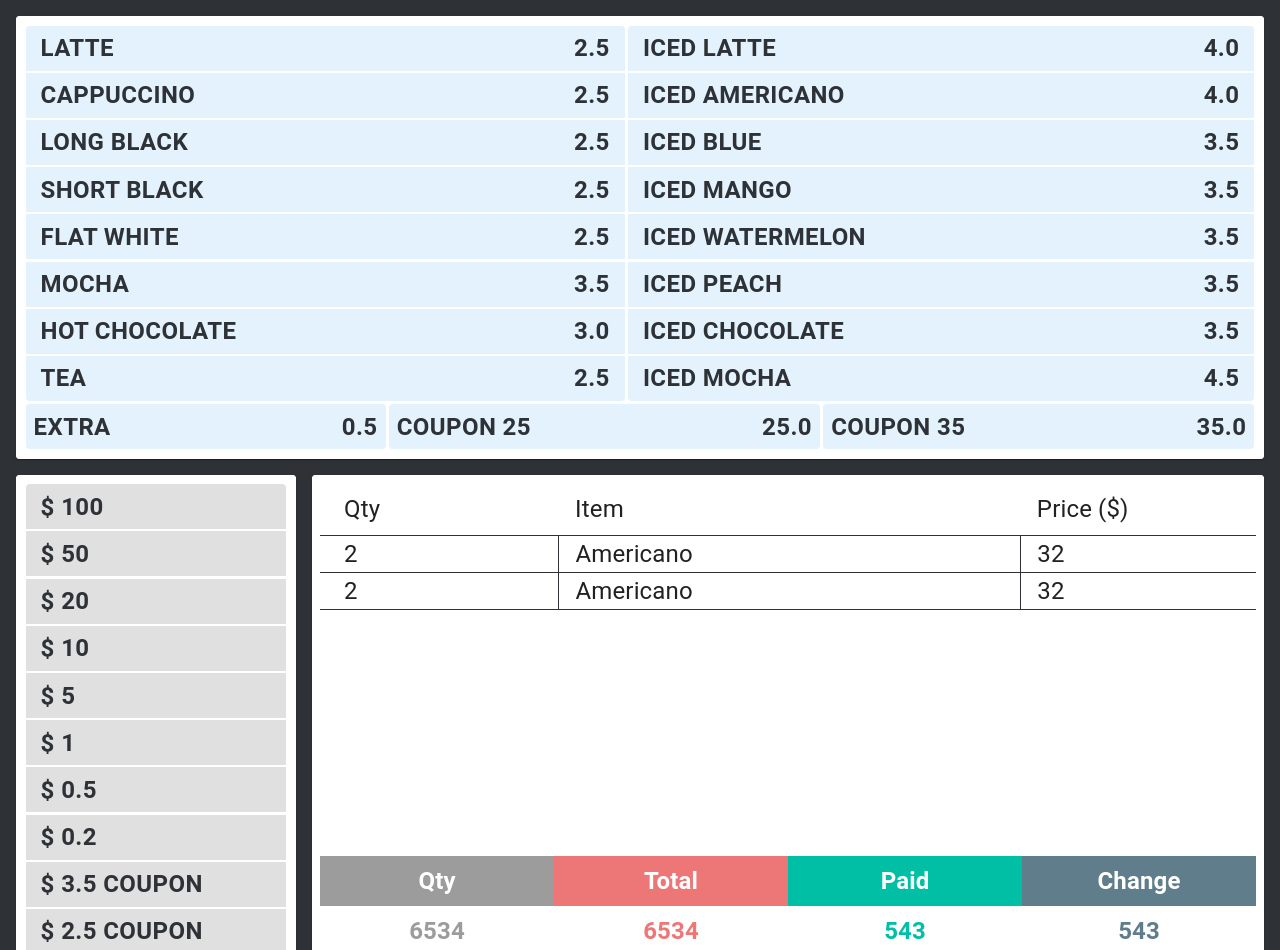
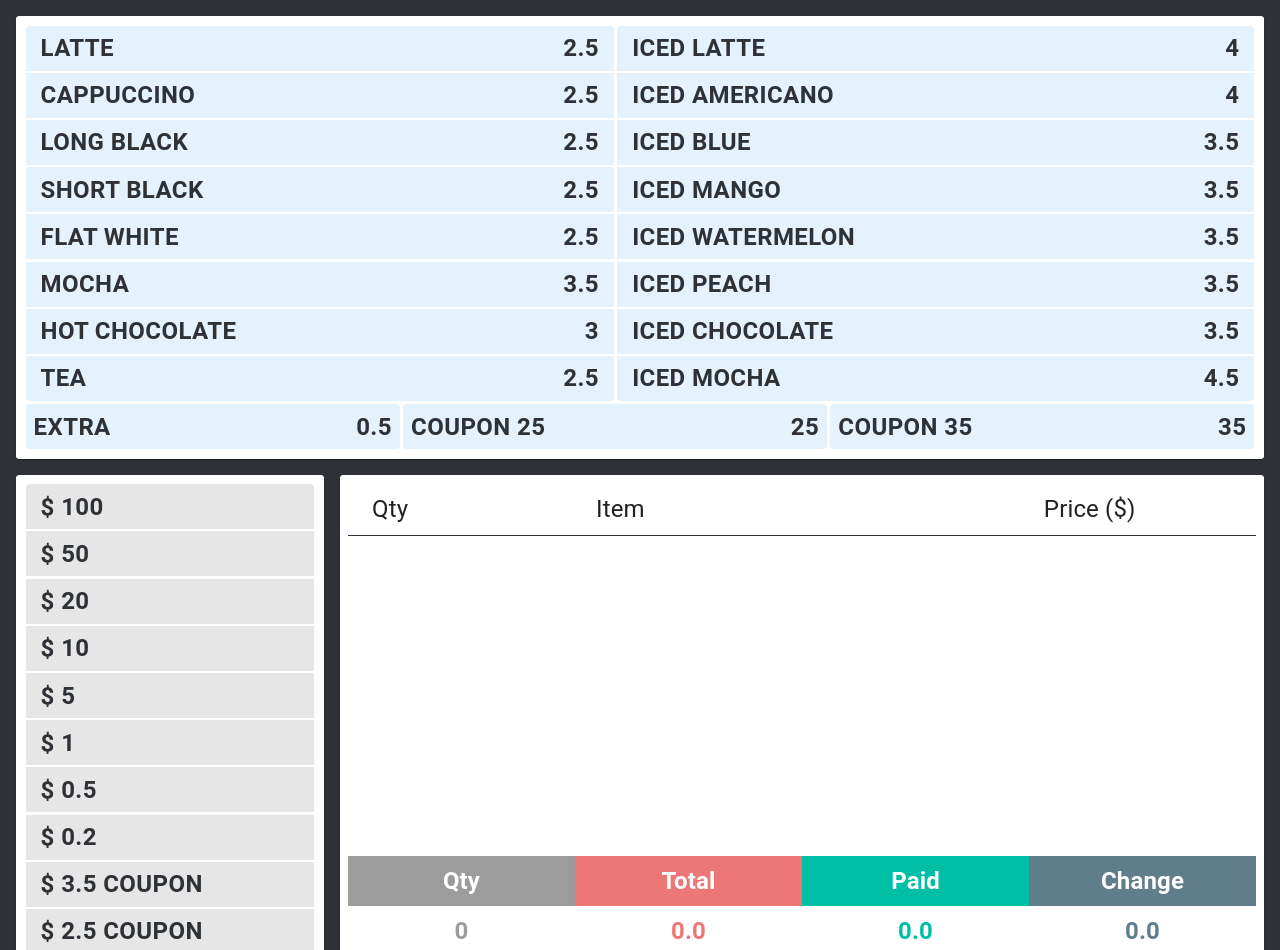
Before and after one commit to jayjwseo/cafe-pos, a React (Create React App) app: page / in a window 1280 px wide. Shown: the top 950 px of the page. Built offline with nearby package versions, Linux system fonts and the light colour scheme.

Commit message:
update calculation logic

```diff
--- a/public/index.html
+++ b/public/index.html
@@ -9,7 +9,6 @@
       name="description"
       content="Web site created using create-react-app"
     />
-    <link rel="apple-touch-icon" href="%PUBLIC_URL%/logo192.png" />
     <link rel="manifest" href="%PUBLIC_URL%/manifest.json" />
     <title>Cafe POS</title>
   </head>
--- a/src/App.js
+++ b/src/App.js
@@ -11,121 +11,145 @@ const menuItems = [
     type: "hot",
     name: "Latte",
     value: "latte",
-    price: "2.5",
+    price: 2.5,
+    qty: 1,
   },
   {
     id: "hd2",
     type: "hot",
     name: "Cappuccino",
     value: "cappuccino",
-    price: "2.5",
+    price: 2.5,
+    qty: 1,
   },
   {
     id: "hd3",
     type: "hot",
     name: "Long Black",
     value: "longBlack",
-    price: "2.5",
+    price: 2.5,
+    qty: 1,
   },
   {
     id: "hd4",
     type: "hot",
     name: "Short Black",
     value: "shortBlack",
-    price: "2.5",
+    price: 2.5,
+    qty: 1,
   },
   {
     id: "hd5",
     type: "hot",
     name: "Flat White",
     value: "flatWhite",
-    price: "2.5",
+    price: 2.5,
+    qty: 1,
   },
-  { id: "hd6", type: "hot", name: "Mocha", value: "mocha", price: "3.5" },
+  {
+    id: "hd6",
+    type: "hot",
+    name: "Mocha",
+    value: "mocha",
+    price: 3.5,
+    qty: 1,
+  },
   {
     id: "hd7",
     type: "hot",
     name: "Hot Chocolate",
     value: "hotChocolate",
-    price: "3.0",
+    price: 3.0,
+    qty: 1,
   },
-  { id: "hd8", type: "hot", name: "Tea", value: "tea", price: "2.5" },
+  { id: "hd8", type: "hot", name: "Tea", value: "tea", price: "2.5", qty: 1 },
   {
     id: "cd1",
     type: "cold",
     name: "Iced Latte",
     value: "icedLatte",
-    price: "4.0",
+    price: 4.0,
+    qty: 1,
   },
   {
     id: "cd2",
     type: "cold",
     name: "Iced Americano",
     value: "icedAmericano",
-    price: "4.0",
+    price: 4.0,
+    qty: 1,
   },
   {
     id: "cd3",
     type: "cold",
     name: "Iced Blue",
     value: "icedBlue",
-    price: "3.5",
+    price: 3.5,
+    qty: 1,
   },
   {
     id: "cd4",
     type: "cold",
     name: "Iced Mango",
     value: "icedMango",
-    price: "3.5",
+    price: 3.5,
+    qty: 1,
   },
   {
     id: "cd5",
     type: "cold",
     name: "Iced Watermelon",
     value: "icedWatermelon",
-    price: "3.5",
+    price: 3.5,
+    qty: 1,
   },
   {
     id: "cd6",
     type: "cold",
     name: "Iced Peach",
     value: "icedPeach",
-    price: "3.5",
+    price: 3.5,
+    qty: 1,
   },
   {
     id: "cd7",
     type: "cold",
     name: "Iced Chocolate",
     value: "icedChocolate",
-    price: "3.5",
+    price: 3.5,
+    qty: 1,
   },
   {
     id: "cd8",
     type: "cold",
     name: "Iced Mocha",
     value: "icedMocha",
-    price: "4.5",
+    price: 4.5,
+    qty: 1,
   },
   {
     id: "other1",
     type: "other",
     name: "Extra",
     value: "icedMocha",
-    price: "0.5",
+    price: 0.5,
+    qty: 1,
   },
   {
     id: "other2",
     type: "other",
     name: "Coupon 25",
     value: "cp25",
-    price: "25.0",
+    price: 25.0,
+    qty: 1,
   },
   {
     id: "other3",
     type: "other",
     name: "Coupon 35",
     value: "cp35",
-    price: "35.0",
+    price: 35.0,
+    qty: 1,
   },
 ];
 
@@ -158,7 +182,7 @@ const productRow = (product) => {
           borderRight: "1px solid #2e3237",
         }}
       >
-        2
+        {product.qty}
       </__ItemText>
       <__ItemText
         style={{
@@ -168,7 +192,7 @@ const productRow = (product) => {
           borderRight: "1px solid #2e3237",
         }}
       >
-        Americano
+        {product.name}
       </__ItemText>
       <__ItemText
         style={{
@@ -177,32 +201,73 @@ const productRow = (product) => {
           borderBottom: "1px solid #2e3237",
         }}
       >
-        32
+        {product.price}
       </__ItemText>
     </div>
   );
 };
 
+const sumProp = (arr, key) => arr.reduce((a, b) => a + (b[key] || 0), 0);
+
 function App() {
   const [order, setOrder] = useState([]);
-  const [paid, setPaid] = useState(0);
+  const [paid, setPaid] = useState([]);
 
   const menuClickHandler = (e) => {
-    if (!e) {
+    if (!e?.target) {
       return;
     }
+
+    const value = e.target.value;
+    const menuItem = [menuItems.find((item) => item.value === value)];
+
+    const result = Object.values(
+      [...order, ...menuItem].reduce((acc, { id, type, name, price, qty }) => {
+        acc[id] = {
+          id,
+          type,
+          name,
+          value,
+          price: (acc[id] ? acc[id].price : 0) + price,
+          qty: (acc[id] ? acc[id].qty : 0) + qty,
+        };
+        return acc;
+      }, {})
+    );
+
+    setOrder(result);
   };
+
+  const cashClickHandler = (e) => {
+    if (!e?.target) {
+      return;
+    }
+
+    const amount = e.target.value;
+    const cashType = cashTypes.find(
+      (type) => type.amount === parseFloat(amount)
+    );
+
+    setPaid([...paid, cashType]);
+  };
+
+  const totalQty = sumProp(order, "qty");
+
+  const totalPrice = sumProp(order, "price").toFixed(1);
+
+  const totalPaid = sumProp(paid, "amount").toFixed(1);
+
+  const totalChange = Math.max(0, totalPaid - totalPrice).toFixed(1);
 
   const menuButton = (menu) => {
     return (
-      <__ButtonWrapper>
+      <__ButtonWrapper key={menu.id}>
         <__MenuButton
           type="button"
           value={menu.value}
-          key={menu.id}
           onClick={menuClickHandler}
         >
-          <div>
+          <div style={{ pointerEvents: "none" }}>
             <span>{menu.name}</span>
             <span>{menu.price}</span>
           </div>
@@ -213,14 +278,14 @@ function App() {
 
   const cashButton = (cashType) => {
     return (
-      <__ButtonWrapper>
+      <__ButtonWrapper key={cashType.label}>
         <__MenuButton
           type="button"
           value={cashType.amount}
-          key={cashType.label}
-          $bColor="#E0E0E0"
+          $bColor="#e6e6e6"
+          onClick={cashClickHandler}
         >
-          <div>{cashType.label}</div>
+          <div style={{ pointerEvents: "none" }}>{cashType.label}</div>
         </__MenuButton>
       </__ButtonWrapper>
     );
@@ -252,7 +317,7 @@ function App() {
           </__CardContent>
         </__Card>
         <div style={{ display: "flex" }}>
-          <__Card style={{ marginTop: "0", flexGrow: "1" }}>
+          <__Card style={{ marginTop: "0", flex: "1" }}>
             <__CardContent>
               <__Box>
                 <__ButtonGroup orientation="vertical">
@@ -261,7 +326,7 @@ function App() {
               </__Box>
             </__CardContent>
           </__Card>
-          <__Card style={{ marginTop: "0", marginLeft: "0", flexGrow: "10" }}>
+          <__Card style={{ marginTop: "0", marginLeft: "0", flex: "3" }}>
             <__CardContent
               style={{
                 height: "100%",
@@ -289,8 +354,7 @@ function App() {
                     Price ($)
                   </__ItemText>
                 </div>
-                {productRow()}
-                {productRow()}
+                {order.map((product) => productRow(product))}
               </__Container>
               <div
                 style={{
@@ -313,7 +377,7 @@ function App() {
                       color: "#9c9c9c",
                     }}
                   >
-                    6534
+                    {totalQty}
                   </__TotalInnerBox>
                 </__TotalBox>
                 <__TotalBox>
@@ -330,7 +394,7 @@ function App() {
                       color: "#ed7777",
                     }}
                   >
-                    6534
+                    {totalPrice}
                   </__TotalInnerBox>
                 </__TotalBox>
                 <__TotalBox>
@@ -347,7 +411,7 @@ function App() {
                       color: "#00BFA5",
                     }}
                   >
-                    543
+                    {totalPaid}
                   </__TotalInnerBox>
                 </__TotalBox>
                 <__TotalBox>
@@ -364,7 +428,7 @@ function App() {
                       color: "#607D8B",
                     }}
                   >
-                    543
+                    {totalChange}
                   </__TotalInnerBox>
                 </__TotalBox>
               </div>
@@ -435,7 +499,6 @@ const __MenuButton = styled(Button)`
   text-align: left;
   width: 100%;
   height: 45px;
-  /* border: 1px solid #2e3237 !important; */
   border: none !important;
 
   background-color: ${(p) =>
```
Also changed, not shown: public/manifest.json.
